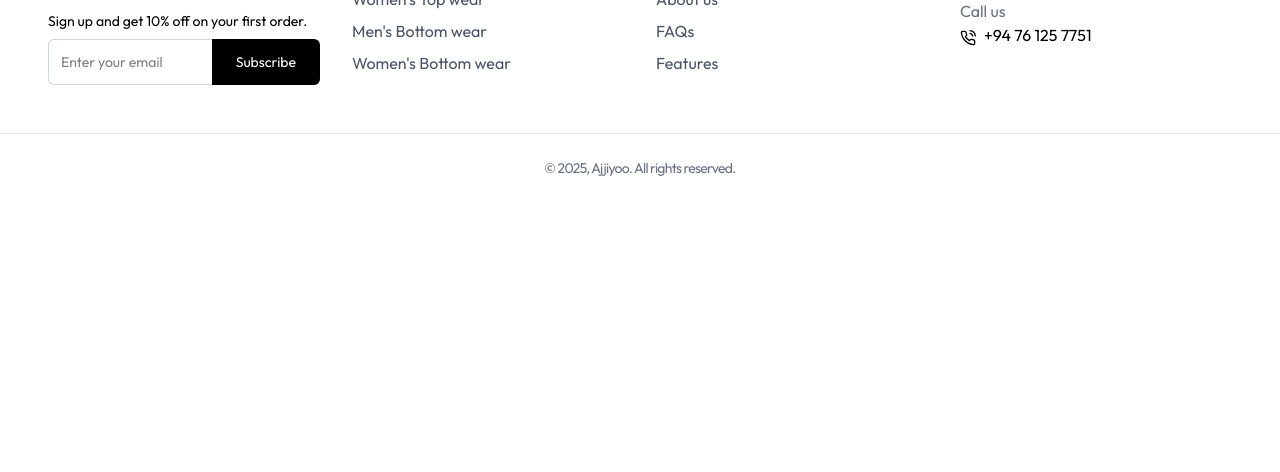
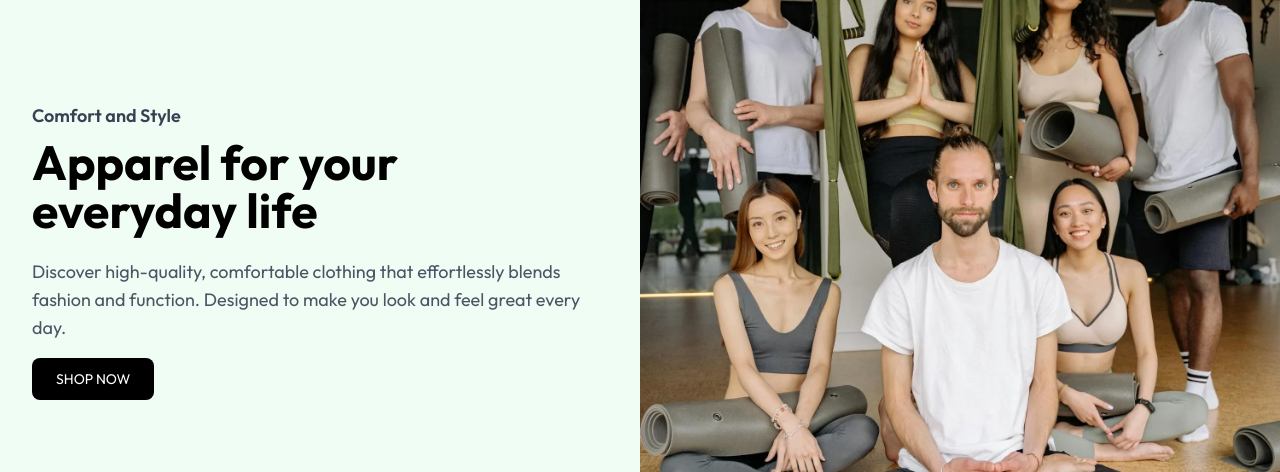
Before and after one commit to asjadahamed77/AjjiyooEcom, a React (Vite) app in the folder client/: page / in a window 1280 px wide. Shown: the part 4683-5155 px from the top of the page. Before the commit the page ends 4893 px from the top, so only its background shows below. Built offline with nearby package versions, Linux system fonts and the light colour scheme.

Commit message:
Completed Featured Collections

```diff
--- /dev/null
+++ b/client/src/components/products/FeaturedCollection.jsx
@@ -0,0 +1,29 @@
+import { Link } from "react-router-dom"
+import featured from '../../assets/featured.webp'
+const FeaturedCollection = () => {
+  return (
+    <section className="py-16 px-4 lg:px-0">
+      <div className="container mx-auto flex flex-col-reverse lg:flex-row items-center bg-green-50 rounded-3xl">
+        <div className="lg:w-1/2 lg:text-left text-center p-8">
+            <h2 className="text-lg font-semibold text-gray-700 mb-2">
+                Comfort and Style
+            </h2>
+            <h2 className="text-4xl lg:text-5xl font-bold mb-6 ">
+Apparel for your everyday life
+            </h2>
+            <p className="text-lg text-gray-600 mb-6">
+                Discover high-quality, comfortable clothing that effortlessly blends fashion and function. Designed to make you look and feel great every day.
+            </p>
+            <Link to={'/collections/all'} className="bg-black text-white px-6 py-3 rounded-lg text-sm hover:opacity-80">
+            SHOP NOW
+            </Link>
+        </div>
+        <div className="lg:w-1/2">
+            <img src={featured} alt="image" className="w-full h-full object-cover lg:rounded-tr-3xl lg:rounded-br-3xl " />
+        </div>
+      </div>
+    </section>
+  )
+}
+
+export default FeaturedCollection
--- a/client/src/pages/Home.jsx
+++ b/client/src/pages/Home.jsx
@@ -1,4 +1,5 @@
 import Hero from "../components/layout/Hero"
+import FeaturedCollection from "../components/products/FeaturedCollection"
 import GenderCollectionSection from "../components/products/GenderCollectionSection"
 import NewArrivals from "../components/products/NewArrivals"
 import ProductDetails from "../components/products/ProductDetails"
@@ -73,6 +74,7 @@
       </h2>
       <ProductGrid products={placeholderProducts} />
       </div>
+      <FeaturedCollection />
     </div>
   )
 }
```
